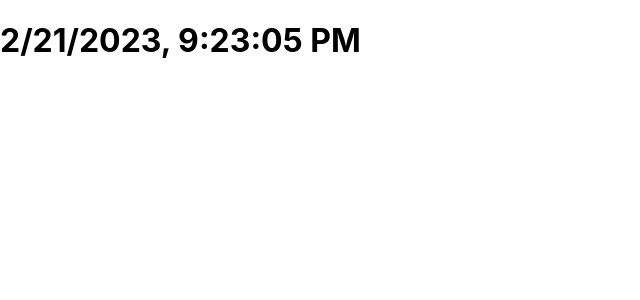
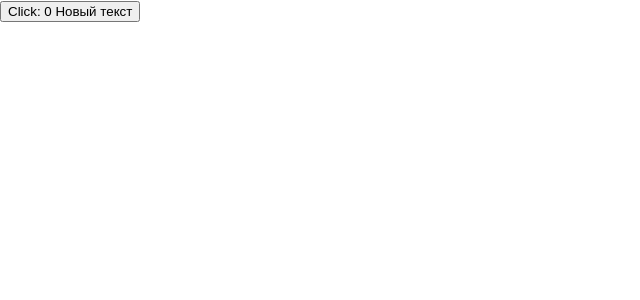
Before and after one commit to Khaanh/React-Theory, a React (Create React App) app: page / in a window 1280 px wide. Shown: the top 300 px of the page, without its empty margins (0-640 px from the left). Built offline with nearby package versions, Linux system fonts and the light colour scheme.

Commit message:
Customer events

```diff
--- a/src/App.js
+++ b/src/App.js
@@ -1,48 +1,34 @@
-import React, { useState } from "react";
+import React from "react";
+import Button from "./Button";
 import "./App.css";
 
-// class Welcome extends React.Component {
-//   constructor(props) {
-//     super(props);
+function App() {
+  const handlerSecondClick = (e) => {
+    console.log("handlerSecondClick");
+  };
 
-//     this.state = {
-//       count: 0,
-//       date: new Date(),
-//     };
+  const handlerMouseLeave = (e) => {
+    console.log("Mouse Leave");
+  };
 
-//     setInterval(() => {
-//       this.setState((state, props) => ({
-//         date: new Date(),
-//         count: state.count + 1,
-//       }));
-//     }, 1000);
-//   }
+  const handlerMouseEnter = (e) => {
+    console.log("Mouse Enter");
+  };
 
-//   render() {
-//     return (
-//       <>
-//         <p>{this.state.count}</p>
-//         <h1>{this.state.date.toLocaleString()}</h1>;
-//       </>
-//     );
-//   }
-// }
+  const handlerClick = (e) => {
+    console.log("Click");
+  };
 
-function Welcome(props) {
-  let [date, setDate] = useState({
-    date: new Date(),
-  });
-
-  setInterval(() => {
-    setDate({
-      date: new Date(),
-    });
-  }, 100);
-
-  return <h1>{date.date.toLocaleString()}</h1>;
-}
-function App() {
-  return <Welcome />;
+  return (
+    <Button
+      secondClick={handlerSecondClick}
+      onClick={handlerClick}
+      onMouseEnter={handlerMouseEnter}
+      onMouseLeave={handlerMouseLeave}
+    >
+      Новый текст
+    </Button>
+  );
 }
 
 export default App;
--- /dev/null
+++ b/src/Button.js
@@ -0,0 +1,21 @@
+import { useState } from "react";
+
+export default function Button(props) {
+  let [counter, setCounter] = useState(0);
+
+  const handlerClick = () => {
+    setCounter(counter + 1);
+
+    // if (counter > 2) {
+    //   props.secondClick();
+
+    //   // props.handlerClick();
+    // }
+  };
+
+  return (
+    <button {...props} onClick={handlerClick}>
+      Click: {counter} {props.children}
+    </button>
+  );
+}
```
